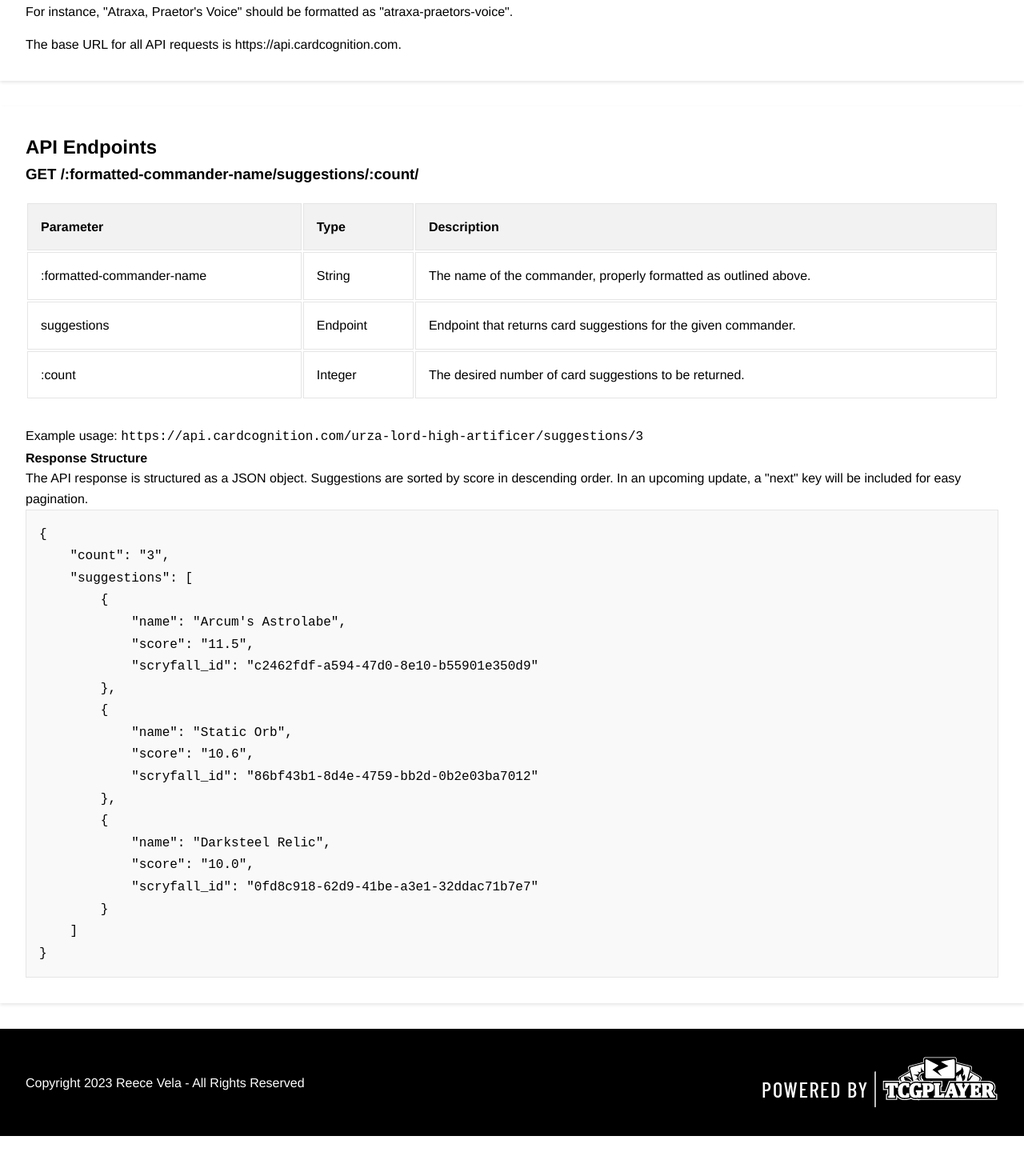
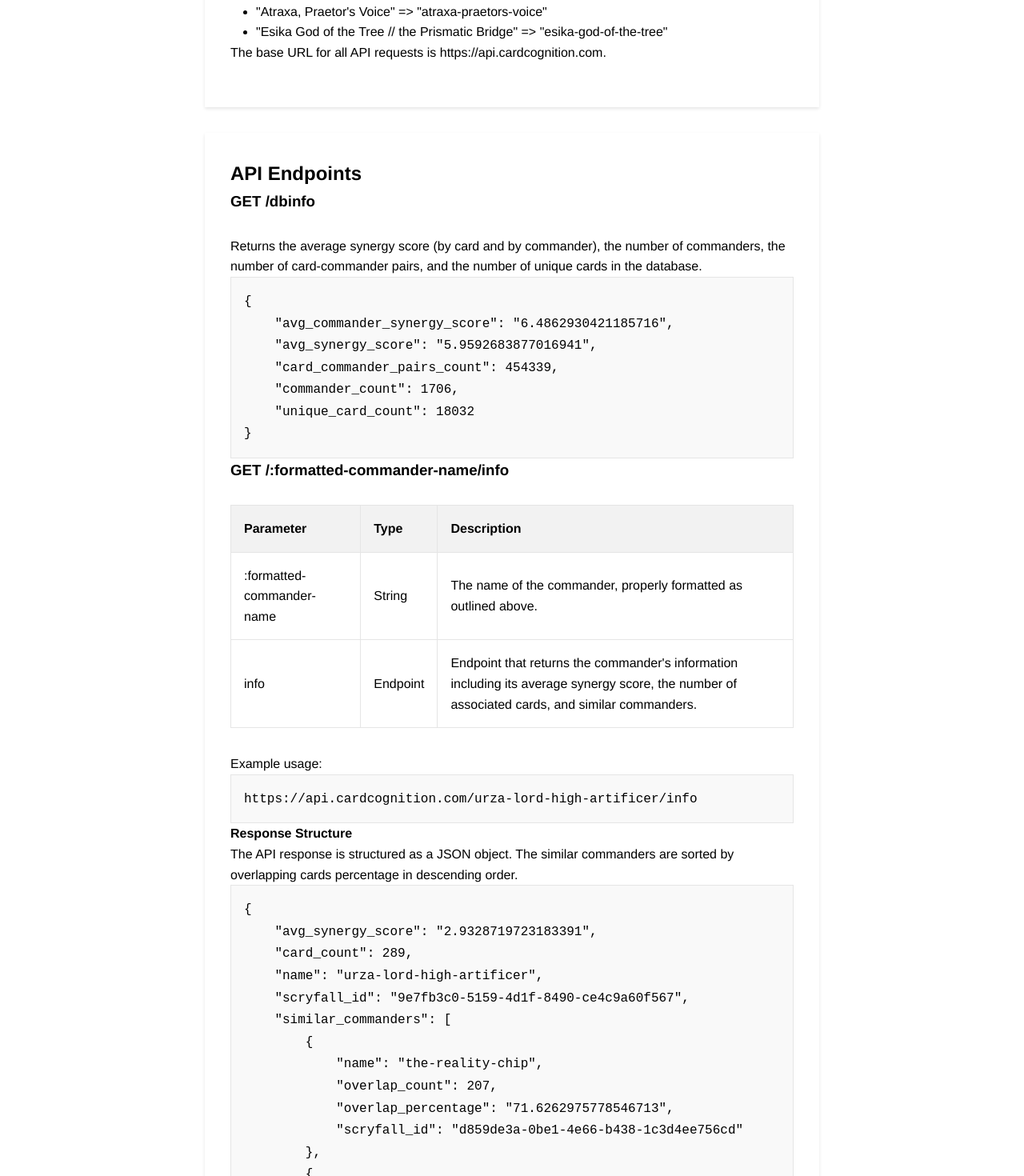
Before and after one commit to reecevela/cardcognition, a React (Create React App) app in the folder frontend/: page /docs in a window 1280 px wide. Shown: the part 360-1830 px from the top of the page at 80% size. Before the commit the page ends 1780 px from the top, so only its background shows below. Built offline with nearby package versions, Linux system fonts and the light colour scheme.

Commit message:
Update developer docs

```diff
--- a/frontend/src/components/DevDocs.css
+++ b/frontend/src/components/DevDocs.css
@@ -1,8 +1,10 @@
 .api-docs {
-    margin: 2em 0;
+    margin: 2em auto;
+    padding: 0 1em;
+    max-width: 800px;
 }
 
-.api-docs header {
+.api-docs header, .api-docs section {
     background-color: #ffffff;
     padding: 2em;
     box-shadow: 0 2px 4px 0 rgba(0, 0, 0, 0.1);
@@ -13,27 +15,14 @@
     margin-left: 2em;
 }
 
-.api-docs header p {
-    margin-bottom: 1em;
-}
-
-.api-docs header p:last-child {
-    margin-bottom: 0;
-}
-
-.api-docs section {
-    background-color: #ffffff;
-    padding: 2em;
-    box-shadow: 0 2px 4px 0 rgba(0, 0, 0, 0.1);
-}
-
-.api-docs section h3 {
-    margin-bottom: 1em;
+.api-docs header p, .api-docs section h3 {
+    margin-bottom: 1.5em;
 }
 
 .api-docs section table {
     width: 100%;
     margin-bottom: 2em;
+    border-collapse: collapse;
 }
 
 .api-docs section table th,
@@ -51,8 +40,32 @@
     background-color: #f9f9f9;
     border: 1px solid #e5e5e5;
     padding: 1em;
+    overflow-x: auto;
 }
 
 .api-docs section code {
     font-family: monospace;
+    white-space: pre;
 }
+
+@media only screen and (max-width: 600px) {
+    .api-docs {
+        margin: 1em auto;
+    }
+
+    .api-docs header, .api-docs section {
+        padding: 1em;
+    }
+
+    .api-docs header p, .api-docs section h3 {
+        margin-bottom: 1em;
+    }
+
+    .api-docs section table th, .api-docs section table td {
+        padding: 0.5em;
+    }
+
+    .api-docs section pre {
+        padding: 0.5em;
+    }
+}
--- a/frontend/src/components/DevDocs.js
+++ b/frontend/src/components/DevDocs.js
@@ -16,12 +16,84 @@ function DevDocs() {
                     <li>Replace spaces with hyphens</li>
                     <li>Convert to lowercase</li>
                 </ol>
-                <p></p>
-                <p>For instance, "Atraxa, Praetor's Voice" should be formatted as "atraxa-praetors-voice".</p>
+                <ul>
+                    <li>"Atraxa, Praetor's Voice" =&gt; "atraxa-praetors-voice"</li>
+                    <li>"Esika God of the Tree // the Prismatic Bridge" =&gt; "esika-god-of-the-tree"</li>
+
+                </ul>
                 <p>The base URL for all API requests is <code>https://api.cardcognition.com</code>.</p>
             </header>
             <section>
                 <h2>API Endpoints</h2>
+                <h3>GET /dbinfo</h3>
+                <p>Returns the average synergy score (by card and by commander), the number of commanders, the number of card-commander pairs, and the number of unique cards in the database.</p>
+                <pre>
+                    <code>
+                        {
+`{
+    "avg_commander_synergy_score": "6.4862930421185716",
+    "avg_synergy_score": "5.9592683877016941",
+    "card_commander_pairs_count": 454339,
+    "commander_count": 1706,
+    "unique_card_count": 18032
+}`
+                        }
+                    </code>
+                </pre>
+
+                <h3>GET /:formatted-commander-name/info</h3>
+                <table>
+                    <thead>
+                        <tr>
+                            <th>Parameter</th>
+                            <th>Type</th>
+                            <th>Description</th>
+                        </tr>
+                    </thead>
+                    <tbody>
+                        <tr>
+                            <td>:formatted-commander-name</td>
+                            <td>String</td>
+                            <td>The name of the commander, properly formatted as outlined above.</td>
+                        </tr>
+                        <tr>
+                            <td>info</td>
+                            <td>Endpoint</td>
+                            <td>Endpoint that returns the commander's information including its average synergy score, the number of associated cards, and similar commanders.</td>
+                        </tr>
+                    </tbody>
+                </table>
+                <p>Example usage: <pre><code>https://api.cardcognition.com/urza-lord-high-artificer/info</code></pre></p>
+                <h4>Response Structure</h4>
+                <p>The API response is structured as a JSON object. The similar commanders are sorted by overlapping cards percentage in descending order.</p>
+                <pre>
+                    <code>
+                        {
+`{
+    "avg_synergy_score": "2.9328719723183391",
+    "card_count": 289,
+    "name": "urza-lord-high-artificer",
+    "scryfall_id": "9e7fb3c0-5159-4d1f-8490-ce4c9a60f567",
+    "similar_commanders": [
+        {
+            "name": "the-reality-chip",
+            "overlap_count": 207,
+            "overlap_percentage": "71.6262975778546713",
+            "scryfall_id": "d859de3a-0be1-4e66-b438-1c3d4ee756cd"
+        },
+        {
+            "name": "emry-lurker-of-the-loch",
+            "overlap_count": 202,
+            "overlap_percentage": "69.8961937716262976",
+            "scryfall_id": "20fec02d-77af-4975-b410-7097c7c28e7e"
+        },
+        ...
+    ]
+}`
+                        }
+                    </code>
+                </pre>
+
                 <h3>GET /:formatted-commander-name/suggestions/:count/</h3>
                 <table>
                     <thead>
@@ -49,7 +121,7 @@ function DevDocs() {
                         </tr>
                     </tbody>
                 </table>
-                <p>Example usage: <code>https://api.cardcognition.com/urza-lord-high-artificer/suggestions/3</code></p>
+                <p>Example usage: <pre><code>https://api.cardcognition.com/urza-lord-high-artificer/suggestions/3</code></pre></p>
                 <h4>Response Structure</h4>
                 <p>The API response is structured as a JSON object. Suggestions are sorted by score in descending order. In an upcoming update, a "next" key will be included for easy pagination.</p>
                 <pre>
```
